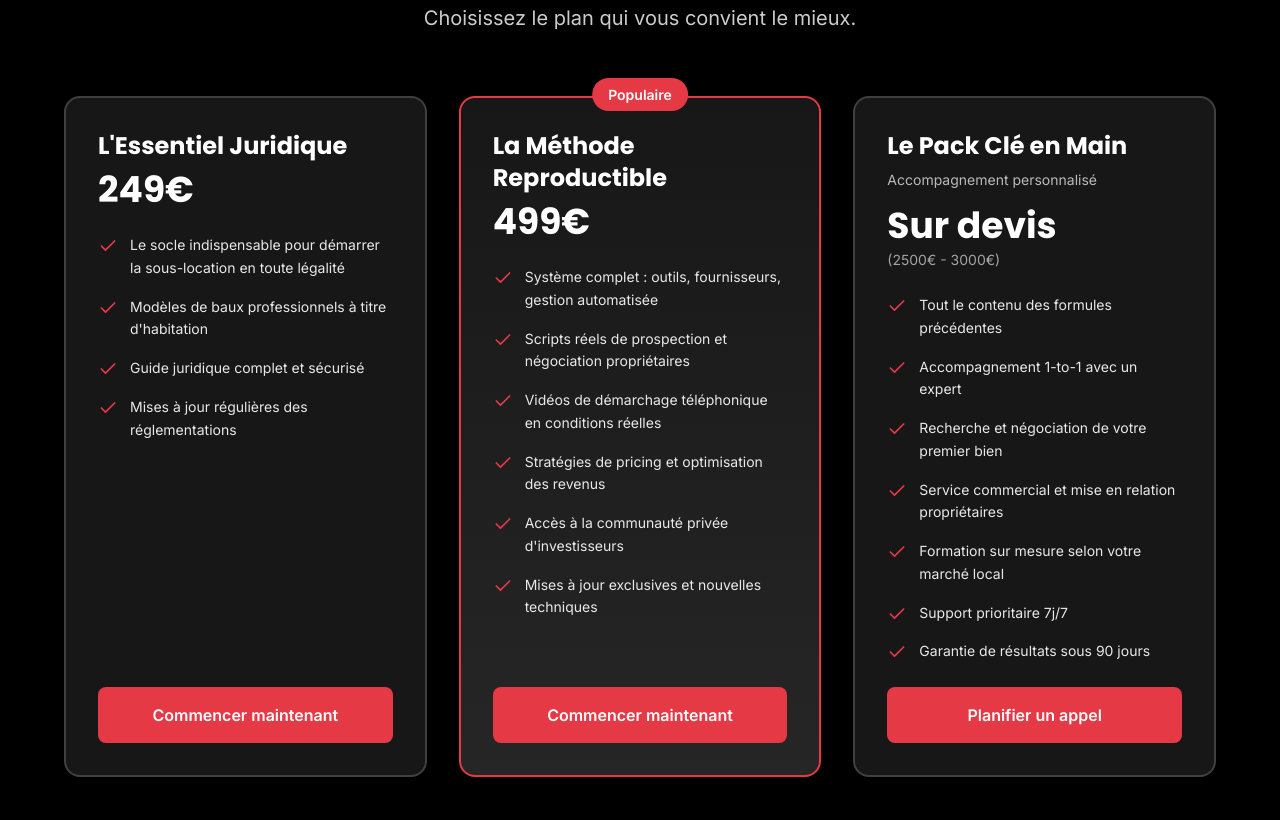
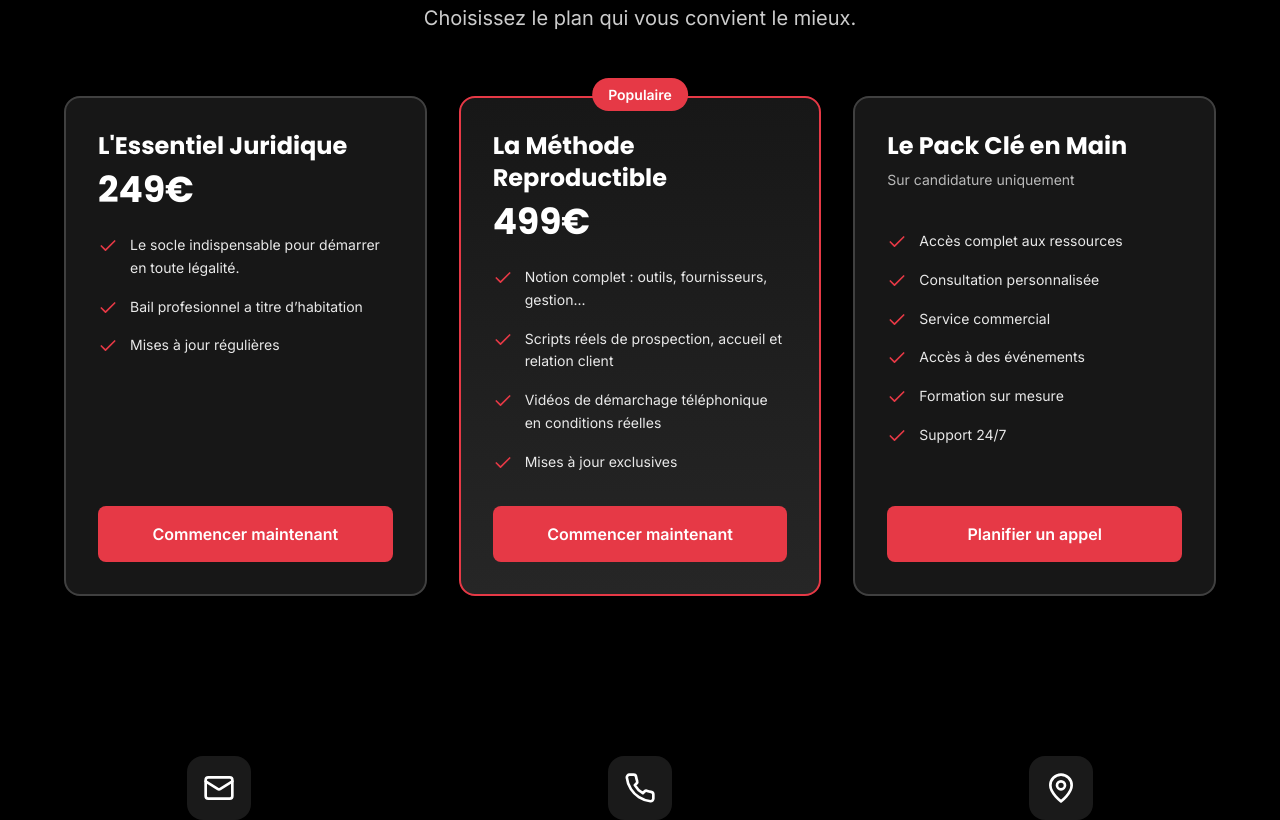
Before and after one commit to Nassim-Bzr/FormationProject, a Next.js app: page / in a window 1280 px wide. Shown: the part 2120-2940 px from the top of the page. Built offline with nearby package versions, Linux system fonts and the light colour scheme.

Commit message:
Update content for real estate subletting training

```diff
--- a/src/app/a-propos/page.tsx
+++ b/src/app/a-propos/page.tsx
@@ -2,12 +2,16 @@
 
 import { motion } from 'framer-motion'
 import { Box, Users, Target, Award } from 'lucide-react'
+import Header from '@/components/Header'
+import Footer from '@/components/Footer'
 
 export default function APropos() {
   return (
     <main className="min-h-screen">
+      <Header />
+
       {/* Hero Section */}
-      <section className="relative py-32 bg-gradient-to-br from-gray-900 to-black text-white">
+      <section className="relative py-32 bg-black text-white">
         <div className="max-w-7xl mx-auto px-4 sm:px-6 lg:px-8">
           <motion.div
             initial={{ opacity: 0, y: 30 }}
@@ -18,7 +22,7 @@ export default function APropos() {
             <h1 className="text-5xl md:text-6xl lg:text-7xl font-bold mb-6 font-poppins">
               À Propos de Nous
             </h1>
-            <p className="text-xl md:text-2xl text-gray-300 max-w-3xl mx-auto">
+            <p className="text-xl md:text-2xl text-white/90 max-w-3xl mx-auto">
               Découvrez comment la Sous-Loc Académie révolutionne l'investissement immobilier
               et accompagne ses étudiants vers le succès.
             </p>
@@ -108,7 +112,7 @@ export default function APropos() {
       </section>
 
       {/* Values Section */}
-      <section className="py-20 bg-gray-50">
+      <section className="py-20 bg-black text-white">
         <div className="max-w-7xl mx-auto px-4 sm:px-6 lg:px-8">
           <motion.div
             initial={{ opacity: 0, y: 30 }}
@@ -117,10 +121,10 @@ export default function APropos() {
             viewport={{ once: true }}
             className="text-center mb-16"
           >
-            <h2 className="text-4xl md:text-5xl font-bold text-gray-900 mb-6 font-poppins">
+            <h2 className="text-4xl md:text-5xl font-bold text-white mb-6 font-poppins">
               Nos Valeurs
             </h2>
-            <p className="text-xl text-gray-600 max-w-3xl mx-auto">
+            <p className="text-xl text-white/80 max-w-3xl mx-auto">
               Ce qui nous guide dans notre mission d'accompagnement vers le succès
             </p>
           </motion.div>
@@ -149,15 +153,15 @@ export default function APropos() {
                 whileInView={{ opacity: 1, y: 0 }}
                 transition={{ duration: 0.6, delay: index * 0.1 }}
                 viewport={{ once: true }}
-                className="bg-white p-8 rounded-2xl shadow-lg hover:shadow-xl transition-shadow duration-300"
+                className="bg-neutral-900 border border-neutral-700 p-8 rounded-2xl shadow-lg hover:shadow-xl hover:border-[#E63946]/50 transition-all duration-300"
               >
                 <div className="w-16 h-16 bg-[#E63946] rounded-2xl flex items-center justify-center text-white mb-6">
                   {value.icon}
                 </div>
-                <h3 className="text-xl font-bold text-gray-900 mb-4">
+                <h3 className="text-xl font-bold text-white mb-4">
                   {value.title}
                 </h3>
-                <p className="text-gray-600 leading-relaxed">
+                <p className="text-white/80 leading-relaxed">
                   {value.description}
                 </p>
               </motion.div>
@@ -167,7 +171,7 @@ export default function APropos() {
       </section>
 
       {/* Story Section */}
-      <section className="py-20 bg-white">
+      <section className="py-20 bg-black text-white">
         <div className="max-w-7xl mx-auto px-4 sm:px-6 lg:px-8">
           <div className="grid lg:grid-cols-2 gap-16 items-center">
             <motion.div
@@ -199,10 +203,10 @@ export default function APropos() {
               viewport={{ once: true }}
               className="space-y-6"
             >
-              <h2 className="text-4xl md:text-5xl font-bold text-gray-900 font-poppins">
+              <h2 className="text-4xl md:text-5xl font-bold text-white font-poppins">
                 Notre Histoire
               </h2>
-              <div className="space-y-4 text-lg text-gray-600 leading-relaxed">
+              <div className="space-y-4 text-lg text-white leading-relaxed">
                 <p>
                   Tout a commencé par une passion : celle de rendre l'investissement immobilier
                   accessible à tous. Nos fondateurs, forts de leur expérience dans la sous-location,
@@ -259,6 +263,7 @@ export default function APropos() {
           </motion.div>
         </div>
       </section>
+      <Footer />
     </main>
   )
 }
--- a/src/components/Pricing.tsx
+++ b/src/components/Pricing.tsx
@@ -9,43 +9,42 @@ const Pricing = () => {
       name: "L'Essentiel Juridique",
       price: "249€",
       features: [
-        "Le socle indispensable pour démarrer la sous-location en toute légalité",
-        "Modèles de baux professionnels à titre d'habitation",
-        "Guide juridique complet et sécurisé",
-        "Mises à jour régulières des réglementations"
+        "Le socle indispensable pour démarrer en toute légalité.",
+        "Bail profesionnel a titre d’habitation",
+        "Mises à jour régulières"
       ],
       buttonText: "Commencer maintenant",
+      link: "https://buy.stripe.com/3cIcN43I7c6AbXTfj2cjS01",
       popular: false
     },
     {
       name: "La Méthode Reproductible",
       price: "499€",
       features: [
-        "Système complet : outils, fournisseurs, gestion automatisée",
-        "Scripts réels de prospection et négociation propriétaires",
+        "Notion complet : outils, fournisseurs, gestion...",
+        "Scripts réels de prospection, accueil et relation client",
         "Vidéos de démarchage téléphonique en conditions réelles",
-        "Stratégies de pricing et optimisation des revenus",
-        "Accès à la communauté privée d'investisseurs",
-        "Mises à jour exclusives et nouvelles techniques"
+        "Mises à jour exclusives"
       ],
       buttonText: "Commencer maintenant",
+      link: "https://buy.stripe.com/7sY4gy92r5Ic1jfb2McjS02",
       popular: true
     },
     {
       name: "Le Pack Clé en Main",
-      subtitle: "Accompagnement personnalisé",
-      price: "Sur devis",
-      priceRange: "2500€ - 3000€",
+      subtitle: "Sur candidature uniquement",
+      price: null,
       features: [
-        "Tout le contenu des formules précédentes",
-        "Accompagnement 1-to-1 avec un expert",
-        "Recherche et négociation de votre premier bien",
-        "Service commercial et mise en relation propriétaires",
-        "Formation sur mesure selon votre marché local",
-        "Support prioritaire 7j/7",
-        "Garantie de résultats sous 90 jours"
+        "Accès complet aux ressources",
+        "Consultation personnalisée",
+
+        "Service commercial",
+        "Accès à des événements",
+        "Formation sur mesure",
+        "Support 24/7"
       ],
       buttonText: "Planifier un appel",
+      link: "inscription",
       popular: false
     }
   ]
@@ -102,9 +101,6 @@ const Pricing = () => {
                       {plan.price}
                     </div>
                   )}
-                  {plan.priceRange && (
-                    <p className="text-white/60 text-sm mt-1">({plan.priceRange})</p>
-                  )}
                 </div>
 
                 <ul className="space-y-4 flex-grow">
@@ -119,7 +115,7 @@ const Pricing = () => {
                 </ul>
 
                 <motion.a
-                  href="/inscription"
+                  href={plan.link}
                   className={`w-full py-4 px-6 rounded-lg font-semibold transition-all duration-200 text-center inline-block mt-auto ${
                     plan.popular
                       ? 'bg-[#E63946] hover:bg-[#E63946]/90 text-white'
```
